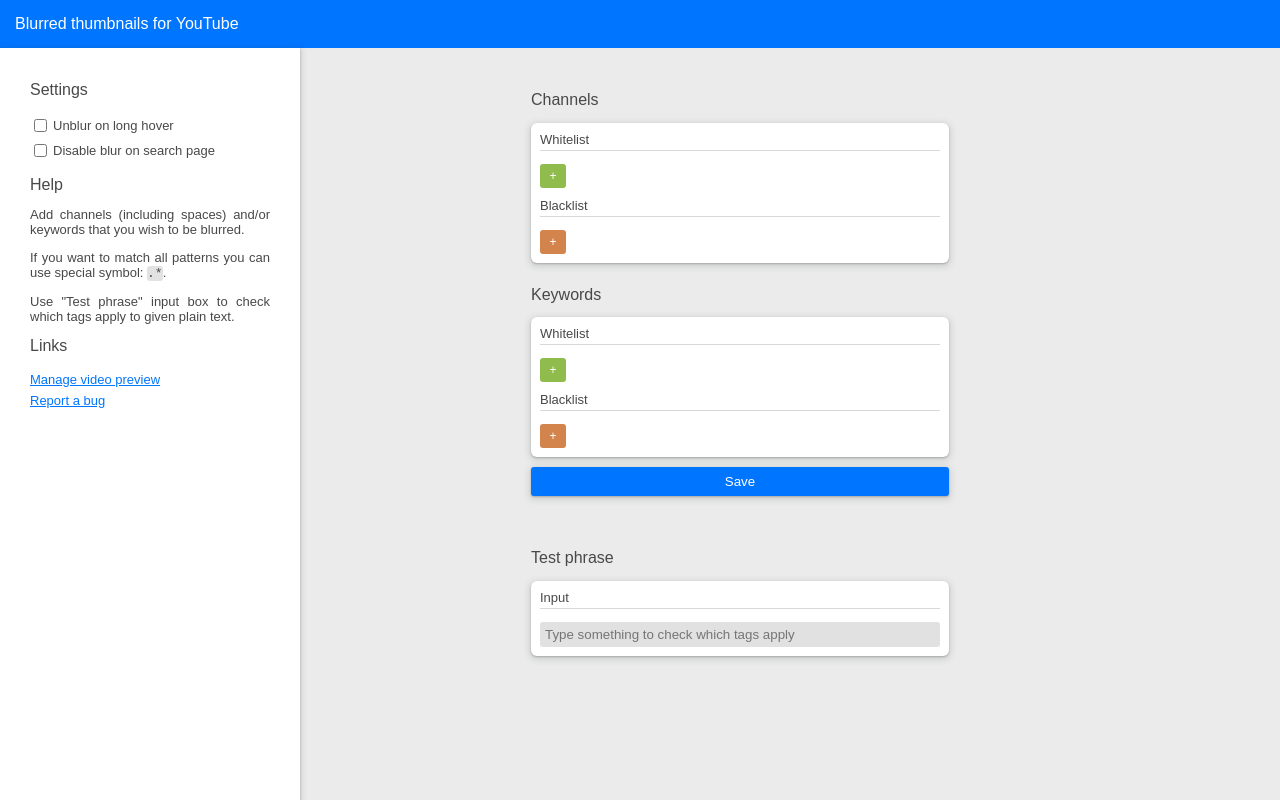
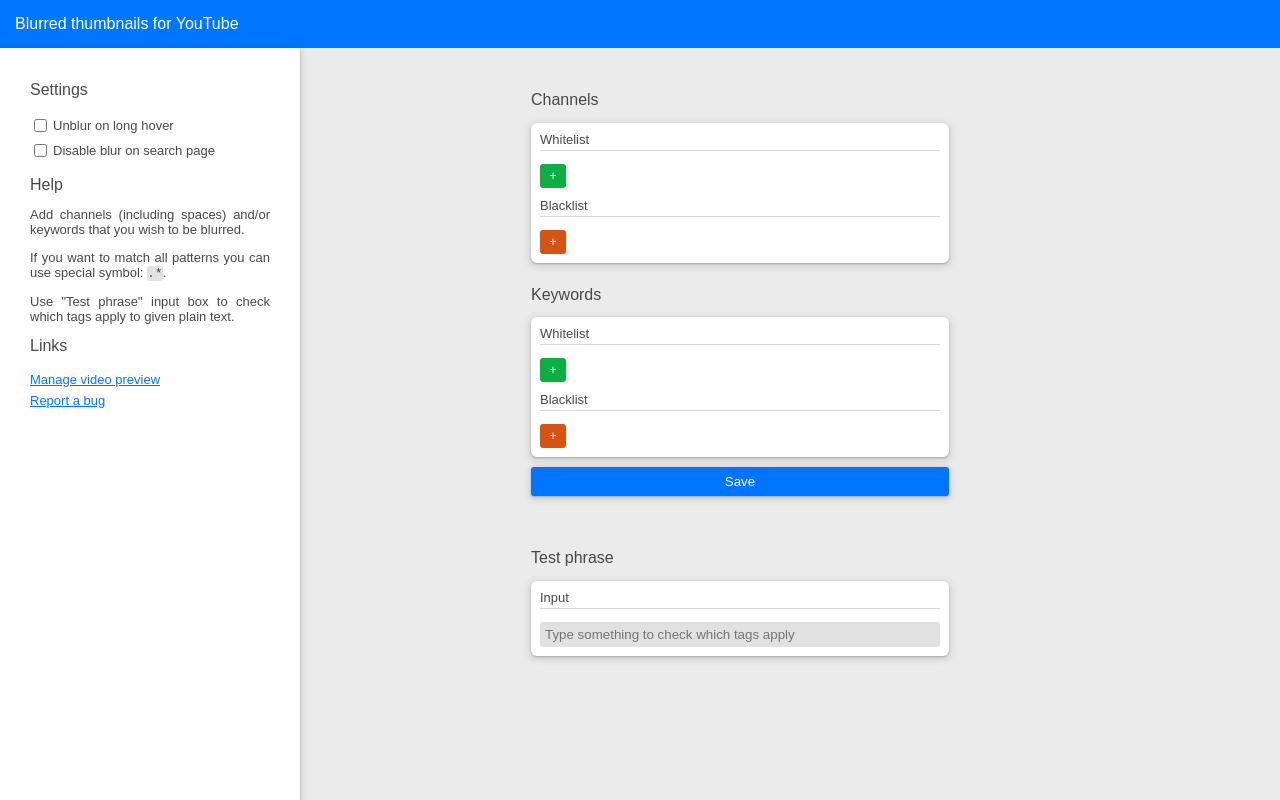
Before and after one commit to kkurczewski/blur-youtube-thumbnails, a browser extension: page src/options/index.html in a window 1280 px wide. Drawn offline with Linux system fonts and the light colour scheme.

Commit message:
More vivid colors for tags

```diff
--- a/src/options/style.css
+++ b/src/options/style.css
@@ -7,11 +7,11 @@ html, body, ul {
   --font-color: #484848;
 
   .whitelist {
-    --background-color: rgb(96, 160, 0, 0.7);
+    --background-color: rgb(12, 175, 65);
   }
 
   .blacklist {
-    --background-color: rgb(192, 80, 0, 0.7);
+    --background-color: rgb(215, 83, 20);
   }
 }
 
```
